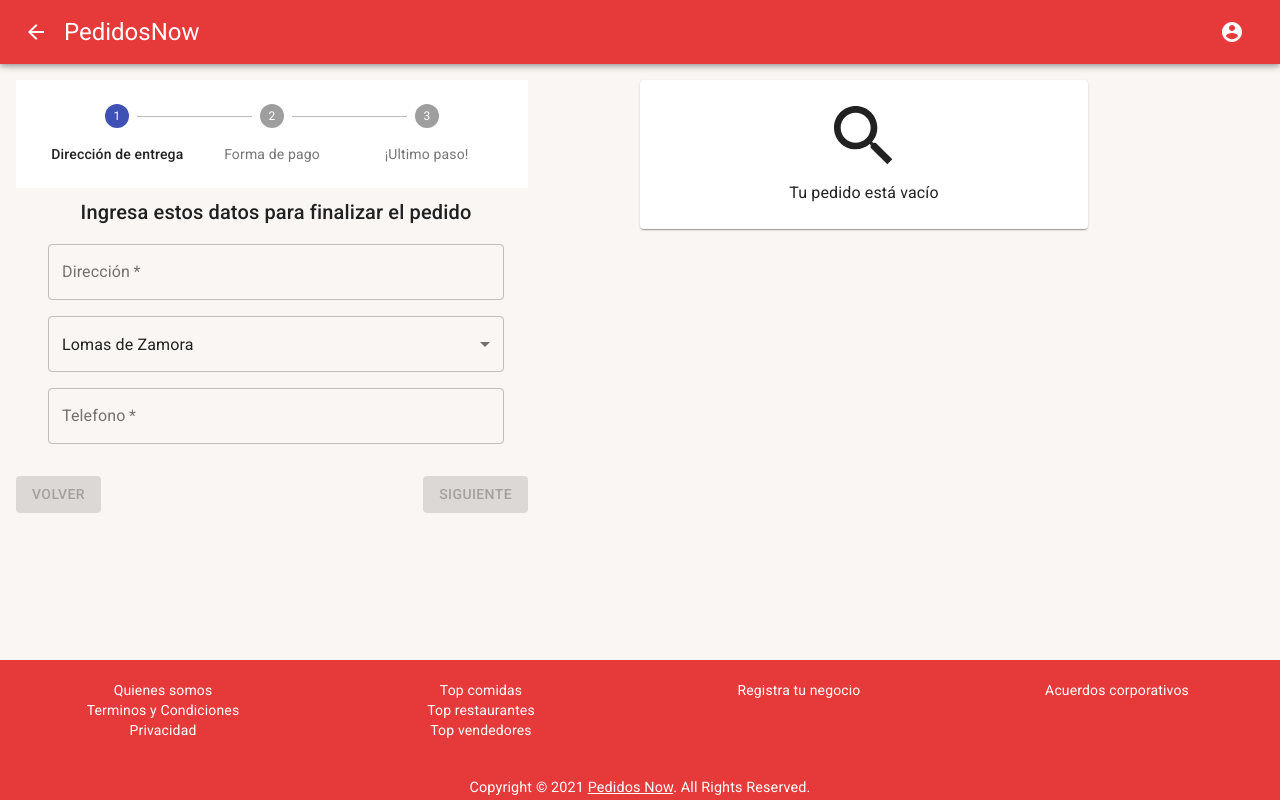
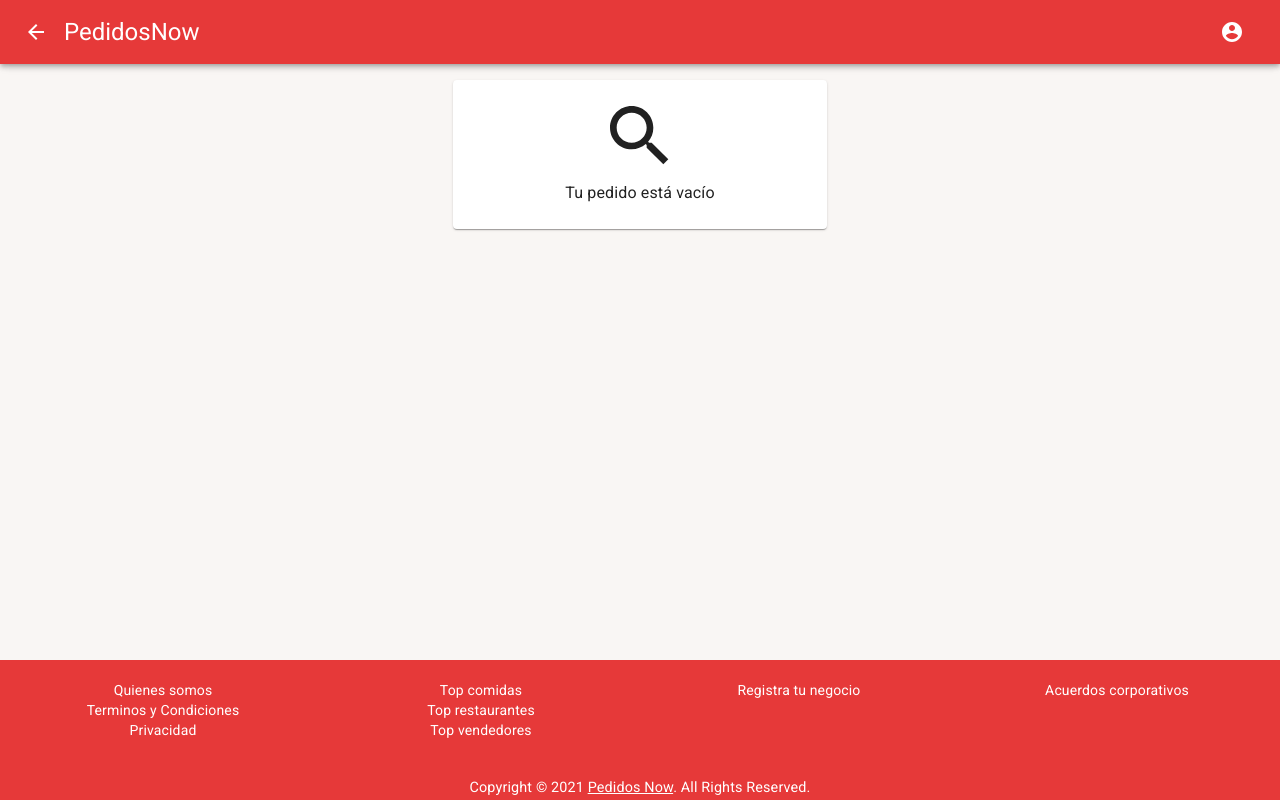
Before and after one commit to Mapach3/pedidos-now, a React (Create React App) app: page /checkout in a window 1280 px wide. Built offline with nearby package versions, Linux system fonts and the light colour scheme.

Commit message:
feature/wizard to checkout -Add validation to avoid rendering of Wizard if no items in cart.

```diff
--- a/src/components/Wizard/Wizard.tsx
+++ b/src/components/Wizard/Wizard.tsx
@@ -146,6 +146,21 @@ const Wizard: React.FC = () => {
     }
   }
 
+  if (!pedido.items.length) {
+    return (
+      <Grid
+        container
+        sm={12}
+        md={12}
+        lg={5}
+        justifyContent="center"
+        style={{ marginTop: "1rem", marginLeft: "auto", marginRight: "auto" }}
+      >
+        <Pedido />
+      </Grid>
+    );
+  }
+
   return (
     <Grid container style={{ marginTop: "1rem" }}>
       <Grid item xs={12} lg={6}>
```
